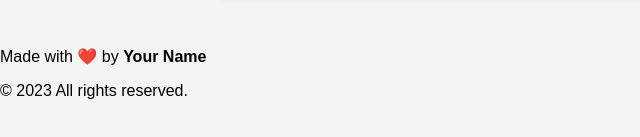
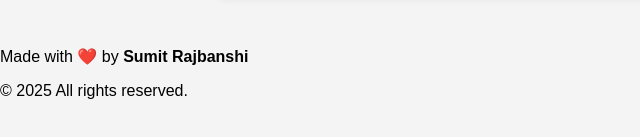
Before and after one commit to sumitrajbanshi1/iMigrationPortal, a plain HTML site: page index.html in a window 1280 px wide. Shown: the part 359-496 px from the top of the page, 0-640 px from the left. Drawn offline with Linux system fonts and the light colour scheme.

Commit message:
Update index.html

```diff
--- a/index.html
+++ b/index.html
@@ -29,8 +29,8 @@
 
   <!-- Footer -->
   <footer>
-    <p>Made with ❤️ by <strong>Your Name</strong></p>
-    <p>&copy; 2023 All rights reserved.</p>
+    <p>Made with ❤️ by <strong>Sumit Rajbanshi</strong></p>
+    <p>&copy; 2025 All rights reserved.</p>
   </footer>
 
   <script src="script.js"></script>
```
